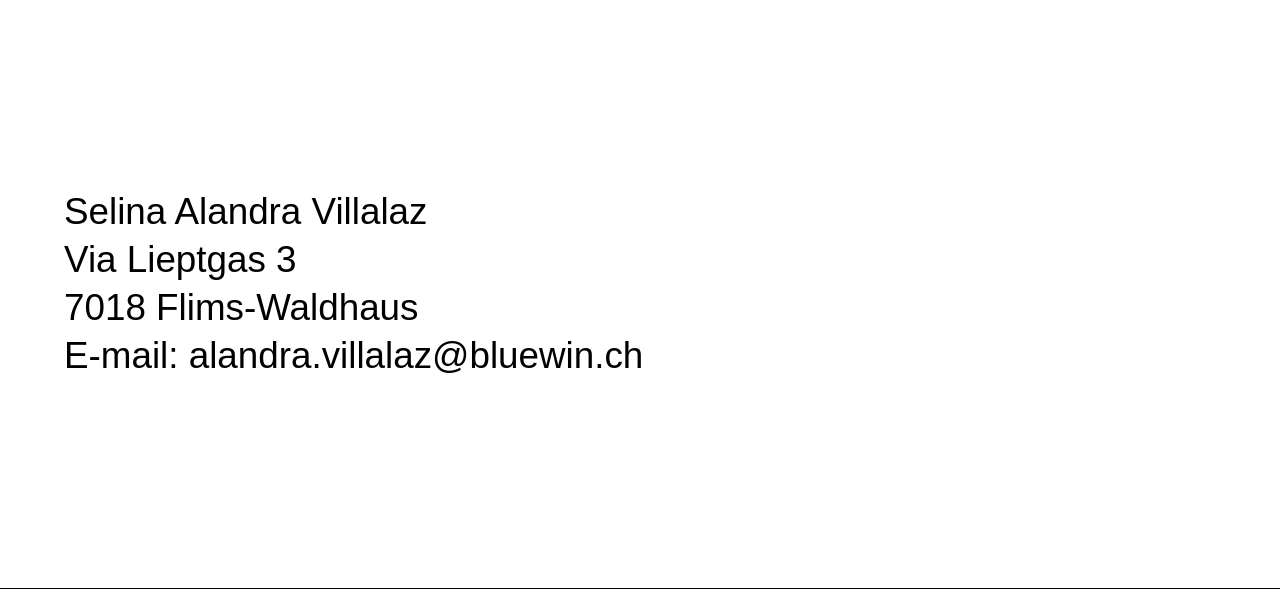
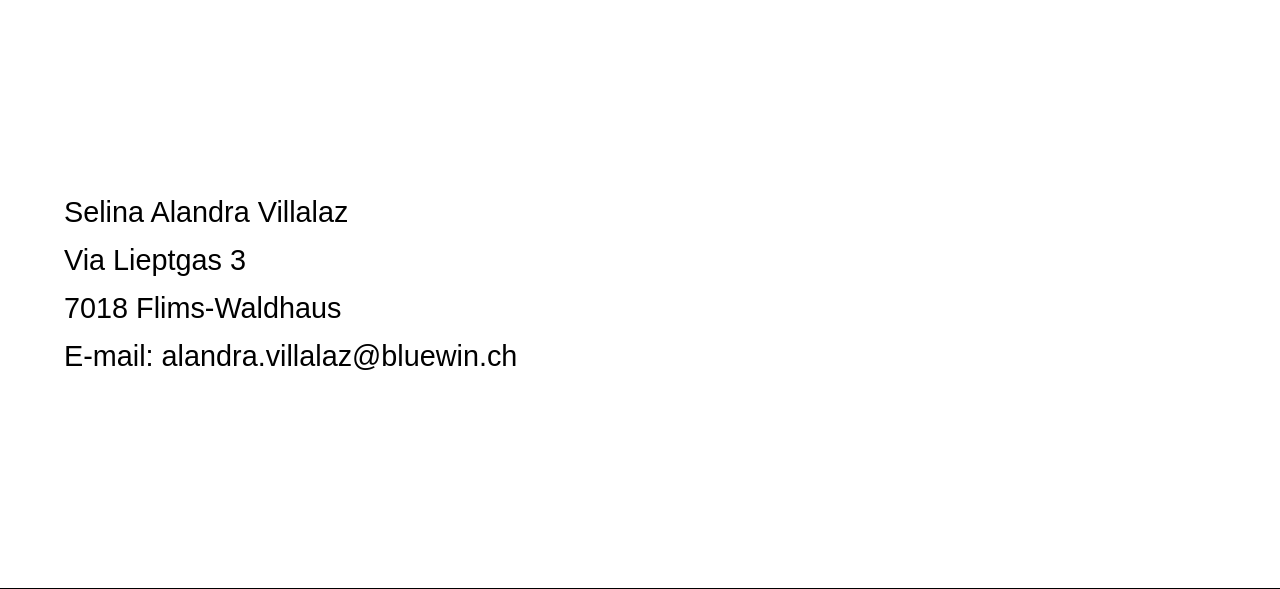
Before and after one commit to alandra-v/portfolio, a PHP site: page /legal_disclosure.html in a window 1280 px wide. Shown: the part 260-849 px from the top of the page. Run offline with PHP 8.4, Linux system fonts and the light colour scheme; some web fonts are replaced.

Commit message:
Optimize font size for big screens

```diff
--- a/css/legal_disclosure.css
+++ b/css/legal_disclosure.css
@@ -47,10 +47,6 @@ p {
 
 @media (min-width: 600px) {
 
-  p {
-    font-size: 1.5rem;
-  }
-
   p.delimiter {
     margin: 0;
     width: 0;
@@ -68,7 +64,7 @@ p {
   }
 
   p {
-    font-size: 2rem;
+    font-size: 1.5rem;
   }
 
 }
@@ -81,9 +77,9 @@ p {
     display: -webkit-box;
     display: flex;
     -webkit-box-pack: center;
-            justify-content: center;
+    justify-content: center;
     -webkit-box-align: center;
-            align-items: center;
+    align-items: center;
     margin: 3rem 3rem 4rem 3rem;
     height: 3rem;
     position: relative;
@@ -106,7 +102,7 @@ p {
 
   p {
     margin: 15% 0 60% 5%;
-    font-size: 2.3rem;
+    font-size: 1.8rem;
   }
 
 }
```
